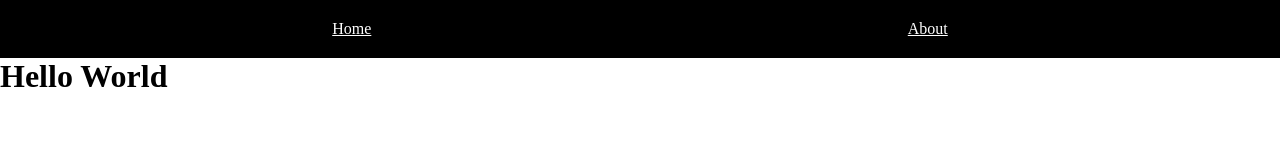
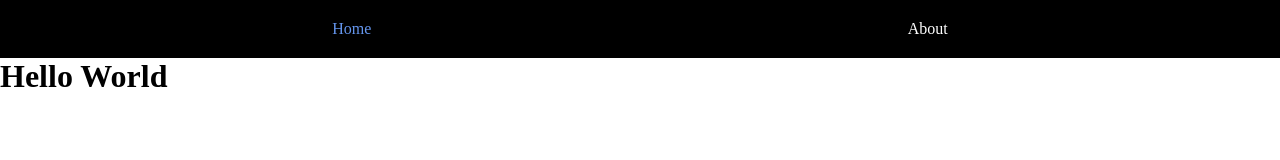
Before and after one commit to semoleg1986/react-course, a React (Vite) app in the folder react-course/react-ts-components/: page / in a window 1280 px wide. Shown: the top 160 px of the page. Built offline with nearby package versions, Linux system fonts and the light colour scheme.

Commit message:
Summary
add Layout.tsx
include header to Layout.tsx

```diff
--- a/react-course/react-ts-components/src/App.tsx
+++ b/react-course/react-ts-components/src/App.tsx
@@ -2,18 +2,17 @@ import { Route, Routes, Link } from 'react-router-dom';
 import Home from './pages/HomePage';
 import About from './pages/AboutPage';
 import NotFoundPage from './pages/NotFoundPage';
+import Layout from './components/Layout';
 
 function App() {
   return (
     <div>
-      <header>
-        <Link to="/">Home</Link>
-        <Link to="/about">About</Link>
-      </header>
       <Routes>
-        <Route path="/" element={<Home />} />
-        <Route path="/about" element={<About />} />
-        <Route path="*" element={<NotFoundPage />} />
+        <Route path="/" element={<Layout />}>
+          <Route index element={<Home />} />
+          <Route path="about" element={<About />} />
+          <Route path="*" element={<NotFoundPage />} />
+        </Route>
       </Routes>
     </div>
   );
--- /dev/null
+++ b/react-course/react-ts-components/src/components/Layout.tsx
@@ -0,0 +1,17 @@
+import { NavLink, Outlet } from 'react-router-dom';
+
+function Layout() {
+  return (
+    <>
+      <header>
+        <NavLink to="/">Home</NavLink>
+        <NavLink to="/about">About</NavLink>
+      </header>
+      <main className="container">
+        <Outlet />
+      </main>
+    </>
+  );
+}
+
+export default Layout;
--- a/react-course/react-ts-components/src/index.css
+++ b/react-course/react-ts-components/src/index.css
@@ -16,6 +16,11 @@ header {
     justify-content: space-around;
     align-items: center;
 }
+.active {
+    color:cornflowerblue;
+}
+
 header a{
+    text-decoration: none;
     color: white;
 }
```
Also changed, not shown: react-course/react-ts-components/src/components/Layout.jsx (deleted).
